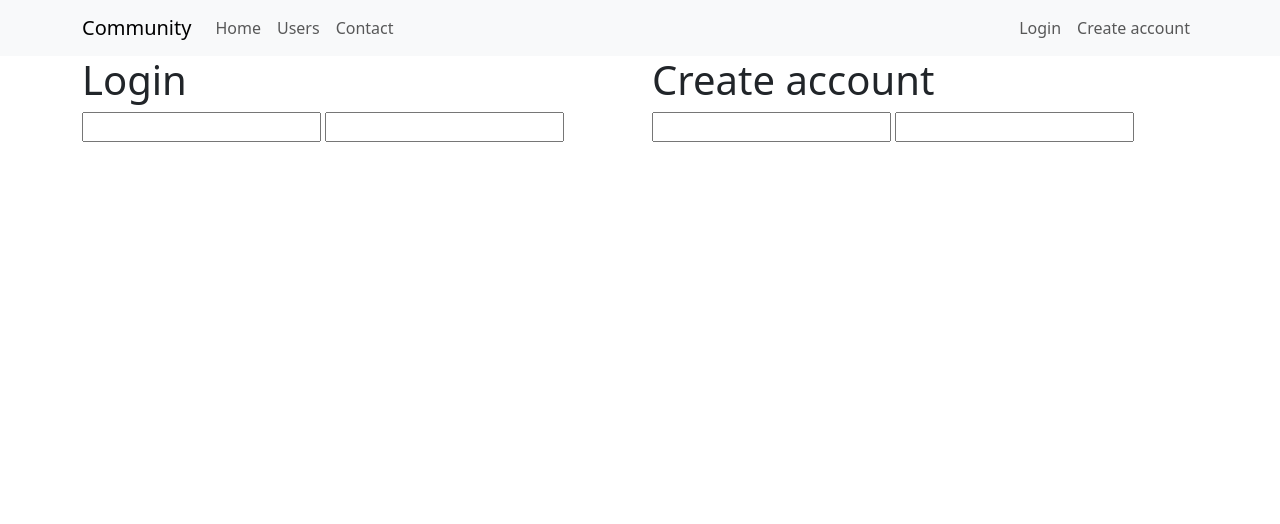
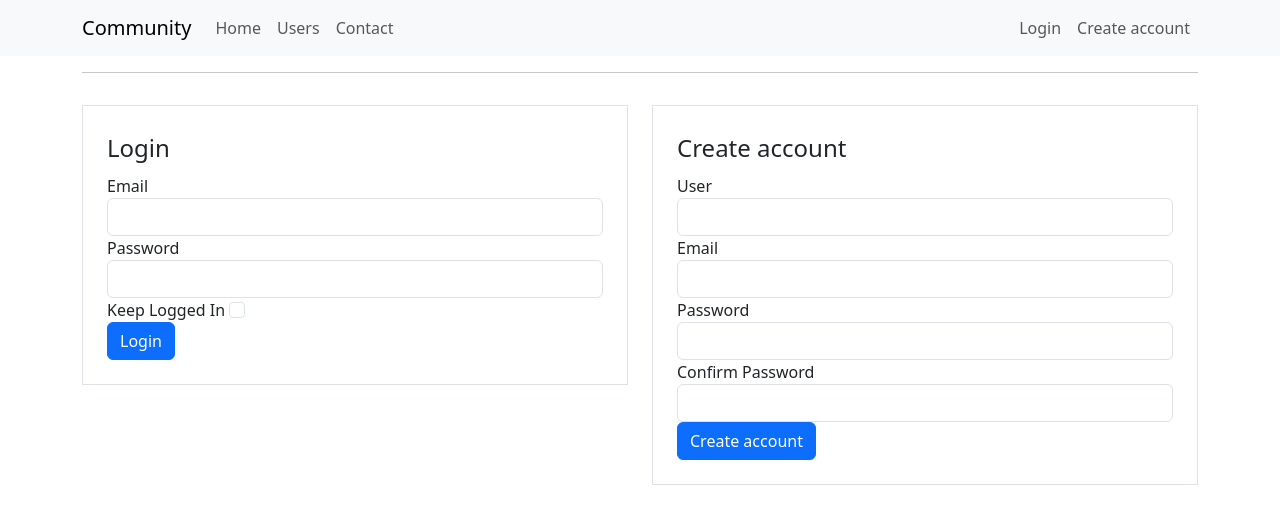
Before and after one commit to carvalho-ra/community, a Flask app: page /login in a window 1280 px wide. Shown: the top 524 px of the page. Run offline with Flask 3, Linux system fonts and the light colour scheme.

Commit message:
feat: forms visual edits

```diff
--- a/forms.py
+++ b/forms.py
@@ -1,5 +1,5 @@
 from flask_wtf import FlaskForm
-from wtforms import StringField, PasswordField, SubmitField
+from wtforms import StringField, PasswordField, SubmitField, BooleanField
 from wtforms.validators import DataRequired, Length, Email, EqualTo
 
 
@@ -14,4 +14,5 @@ class FormCreateAccount(FlaskForm):
 class FormLogin(FlaskForm):
     email = StringField("Email", validators=[DataRequired(), Email()])
     password = PasswordField("Password", validators=[DataRequired(), Length(6, 20)])
-    btn_submit_login = SubmitField("Create account")
+    keep_logged_in = BooleanField("Keep Logged In")
+    btn_submit_login = SubmitField("Login")
--- a/templates/login.html
+++ b/templates/login.html
@@ -1,16 +1,51 @@
 {% extends "base.html" %}
 {% block body %}
     <div class="container">
+        <hr>
         <div class="row">
             <div class="col">
-                <h1>Login</h1>
-                {{ form_login.email }}
-                {{ form_login.password }}
+                <form method="POST" action="" class="border mt-3 p-4">
+                <legend>Login</legend>
+                <fieldset>
+                    <div class="form-group">
+                    {{ form_login.email.label(class="form-control-label") }}
+                    {{ form_login.email(class="form-control") }}
+                    </div>
+                    <div class="form-group">
+                    {{ form_login.password.label(class="form-control-label") }}
+                    {{ form_login.password(class="form-control") }}
+                    </div>
+                    <div class="form-group">
+                    {{ form_login.keep_logged_in.label }}
+                    {{ form_login.keep_logged_in(class="form-check-input") }}
+                    </div>
+                </fieldset>
+                {{ form_login.btn_submit_login(class="btn btn-primary") }}
+                </form>
             </div>
             <div class="col">
-                <h1>Create account</h1>
-                {{ form_create_account.username }}
-                {{ form_create_account.email }}
+                <form method="POST" action="" class="border mt-3 p-4">
+                <legend>Create account</legend>
+                <fieldset>
+                    <div class="form-group">
+                    {{ form_create_account.username.label(class="form-control-label") }}
+                    {{ form_create_account.username(class="form-control") }}
+                    </div>
+                    <div class="form-group">
+                    {{ form_create_account.email.label(class="form-control-label") }}
+                    {{ form_create_account.email(class="form-control") }}
+                    </div>
+                    <div class="form-group">
+                    {{ form_create_account.password.label(class="form-control-label") }}
+                    {{ form_create_account.password(class="form-control") }}
+                    </div>
+                    <div class="form-group">
+                    {{ form_create_account.confirm_pwd.label(class="form-control-label") }}
+                    {{ form_create_account.confirm_pwd(class="form-control") }}
+                    </div>
+                </fieldset>
+                {{ form_create_account.btn_submit_create_account(class="btn btn-primary") }}
+                </form>
             </div>
     </div>
 {% endblock %}
```
